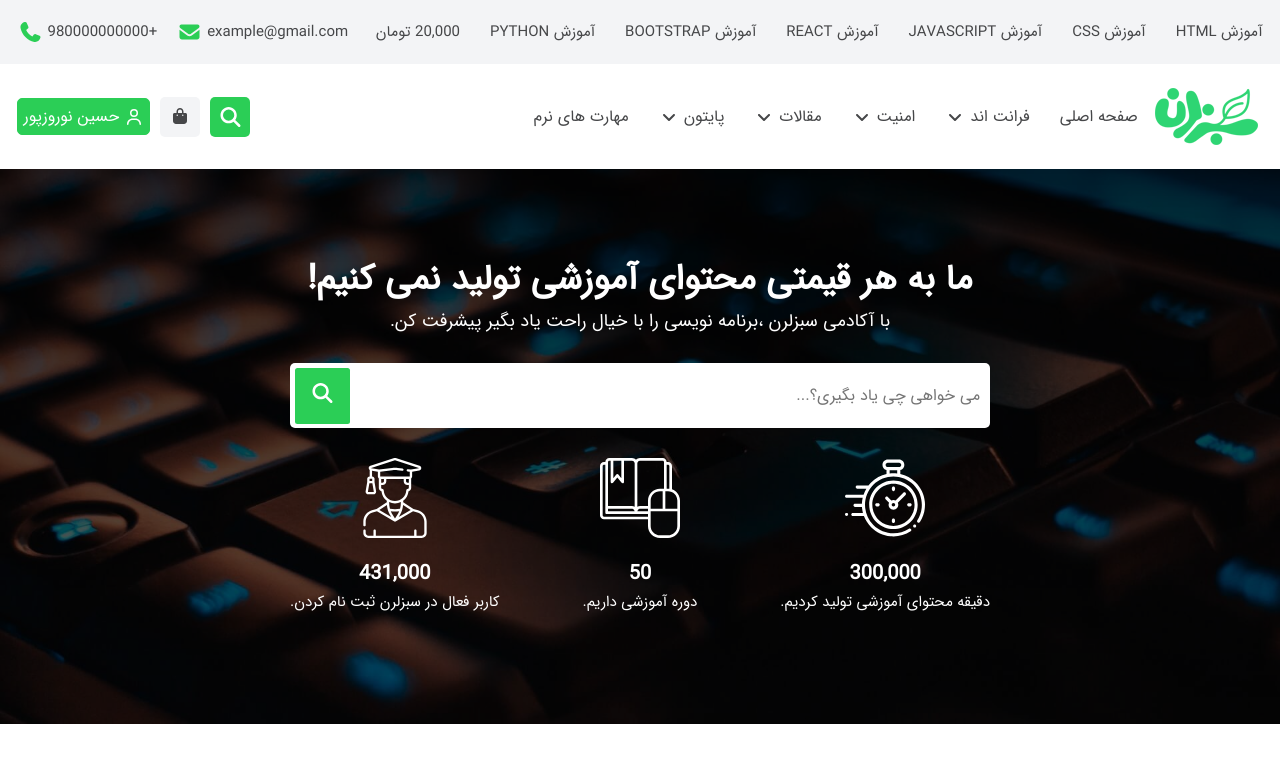
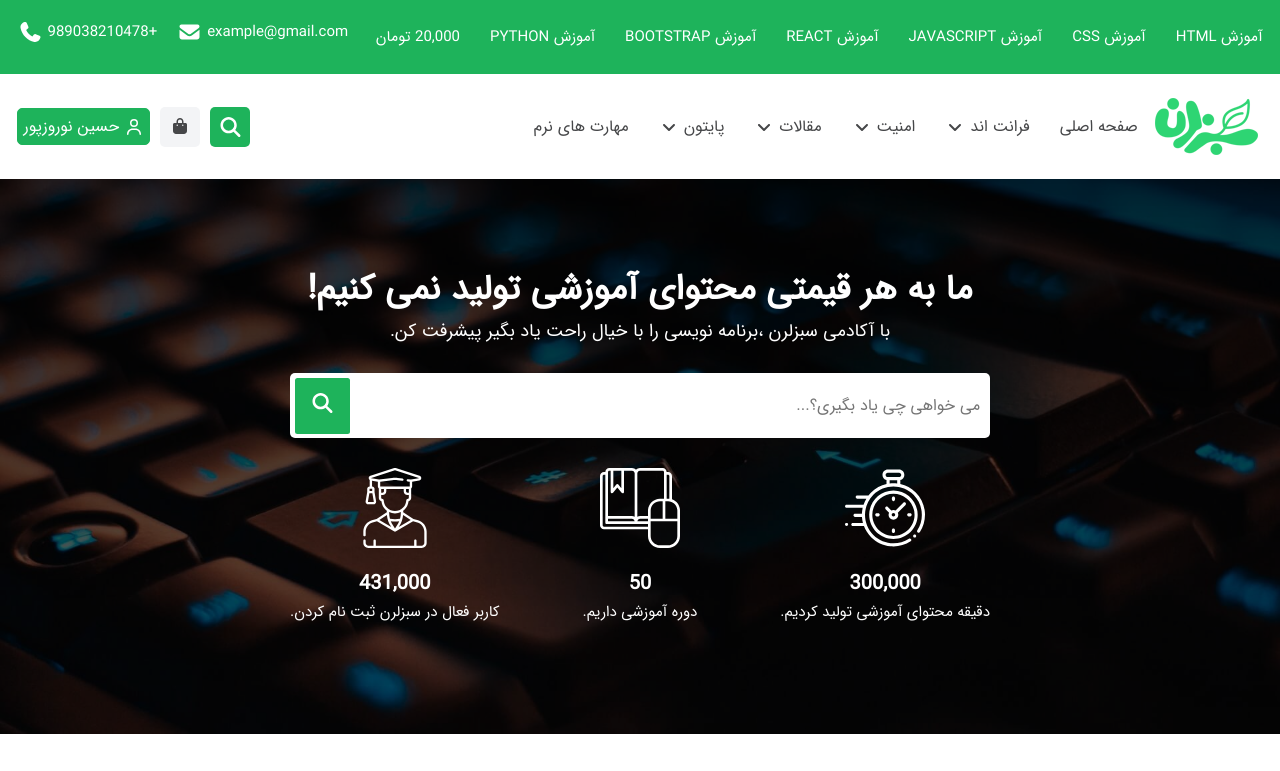
Before and after one commit to Hossein-NP/SabzLearn-Advanced, a plain HTML site: page index.html in a window 1280 px wide. Shown: the top 771 px of the page. Drawn offline with nearby package versions, Linux system fonts and the light colour scheme.

Commit message:
top bar update

```diff
--- a/css/top-bar.css
+++ b/css/top-bar.css
@@ -1,8 +1,7 @@
 /* Start Top Bar Styles  */
 
 .top-bar {
-  color: var(--dark-color);
-  background-color: var(--color-gray-100);
+  background-color: var(--primary-color);
   padding: 2rem 0;
 }
 
@@ -22,11 +21,18 @@
   padding: 0 1.5rem;
 }
 
+.top-bar__link {
+  color: var(--text-white);
+}
+.top-bar__link:hover {
+  color: var(--text-white);
+}
+
 .top-bar__items:first-child {
   padding-right: 0;
 }
 
-.top-bar__left {
+.top-bar__contact-info {
   display: flex;
   align-items: center;
   gap: 2rem;
@@ -42,7 +48,7 @@
 
 .top-bar__email--icon,
 .top-bar__phone--icon {
-  color: var(--primary-color);
+  color: var(--text-white);
   font-size: 2rem;
 }
 
--- a/css/variables.css
+++ b/css/variables.css
@@ -1,5 +1,11 @@
 :root {
-  --primary-color: #2bce56;
+  --primary-color: #1eb35b;
+  --secondary-color: #242a38;
+  --bg-dark: #111827;
+  --text-white: #ffffff;
+  --text-white70: #ffffffb3;
+  --text-gray-400: #9ca3af;
+  --color-yellow-500: #f59e0b;
   --white-color: #fff;
   --dark-color: #464749;
   --color-gray-100: #f3f4f6;
--- a/index.html
+++ b/index.html
@@ -93,16 +93,16 @@
               </ul>
             </div>
             <!-- Top bar left  -->
-            <div class="top-bar__left">
+            <address class="top-bar__contact-info">
               <div class="top-bar__email">
-                <a href="#" class="top-bar__email--text top-bar__link">example@gmail.com</a>
+                <a href="mailto:example@gmail.com" aria-label="ارسال ایمیل" class="top-bar__email--text top-bar__link">example@gmail.com</a>
                 <i class="fas fa-envelope top-bar__email--icon"></i>
               </div>
               <div class="top-bar__phone">
-                <a href="#" class="top-bar__phone--text top-bar__link">+980000000000</a>
+                <a href="tel:989038210478" aria-label="تماس تلفنی" class="top-bar__phone--text top-bar__link">+989038210478</a>
                 <i class="fas fa-phone top-bar__phone--icon"></i>
               </div>
-            </div>
+            </address>
           </div>
         </div>
       </div>
```
